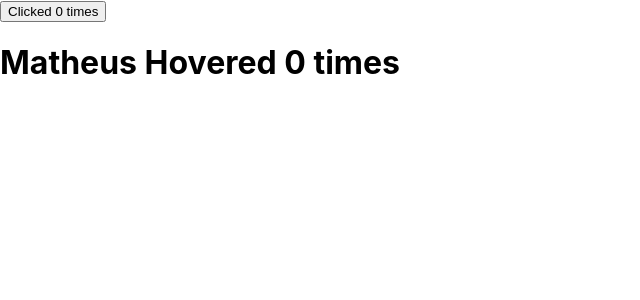
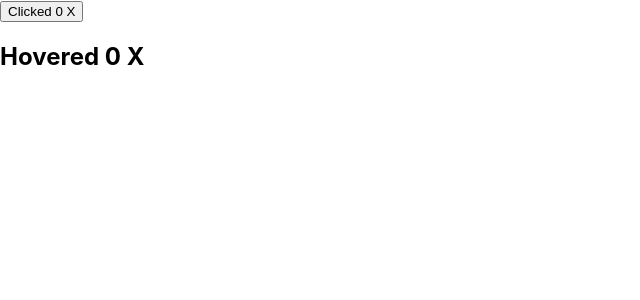
Before and after one commit to mattheusz/advanced-react-code-evolution, a React (Create React App) app: page / in a window 1280 px wide. Shown: the top 300 px of the page, without its empty margins (0-640 px from the left). Built offline with nearby package versions, Linux system fonts and the light colour scheme.

Commit message:
13. render props pt. 1

```diff
--- a/src/App.js
+++ b/src/App.js
@@ -7,8 +7,8 @@ function App() {
   console.log('App is render');
   return (
     <div>
-      <ClickCounter nome='Matheus' />
-      <HoverCounter nome='Matheus' />
+      <ClickCounter />
+      <HoverCounter />
     </div>
 
   )
--- a/src/components/ClickCounter.js
+++ b/src/components/ClickCounter.js
@@ -1,15 +1,25 @@
-import React from 'react';
-import withCounter from './withCounter';
+import React, { Component } from 'react';
 
-function ClickCounter(props) {
+class ClickCounter extends Component {
+    constructor(props) {
+        super(props);
+        this.state = {
+            count: 0
+        }
+    }
 
-    const { incrementCount, count } = props;
+    increment = () => {
+        this.setState(prevState => { return { count: prevState.count + 1 } })
+    }
 
-    return (
-        <div>
-            <button onClick={incrementCount}>Clicked {count} times</button>
-        </div>
-    );
+    render() {
+        const { count } = this.state;
+        return (
+            <div>
+                <button onClick={this.increment}>Clicked {count} X</button>
+            </div>
+        );
+    }
 }
 
-export default withCounter(ClickCounter);
+export default ClickCounter;
--- a/src/components/HoverCounter.js
+++ b/src/components/HoverCounter.js
@@ -1,15 +1,30 @@
-import React from 'react';
-import withCounter from './withCounter';
+import React, { Component } from 'react';
 
-function HoverCounter(props) {
+class HoverCounter extends Component {
 
-    const { incrementCount, count, nome } = props;
+    constructor(props) {
+        super(props);
+        this.state = {
+            count: 0
+        }
 
-    return (
-        <div>
-            <h1 onMouseOver={incrementCount}>{nome} Hovered {count} times</h1>
-        </div>
-    );
+    }
+
+    increment = () => {
+        this.setState(prevState => {
+            return { count: prevState.count + 1 }
+        })
+    }
+
+
+    render() {
+        const { count } = this.state;
+        return (
+            <div>
+                <h2 onMouseOver={this.increment} >Hovered {count} X</h2>
+            </div>
+        );
+    }
 }
 
-export default withCounter(HoverCounter);
+export default HoverCounter;
--- a/src/components/withCounter.js
+++ /dev/null
@@ -1,23 +0,0 @@
-import React, { useState } from 'react';
-
-// #1 função HOC recebe um componente
-function withCounter(WrappedComponent) {
-    // #2 novo componente que será retornado
-    function WithCounter(props) {
-
-        const [state, setstate] = useState(0);
-
-        const incrementCount = () => {
-            setstate(state + 1);
-        }
-
-        // #3 componente recebido sendo aprimorado
-        return (
-            <WrappedComponent count={state} incrementCount={incrementCount} {...props} />
-        )
-    }
-
-    return WithCounter;
-}
-
-export default withCounter;
```
